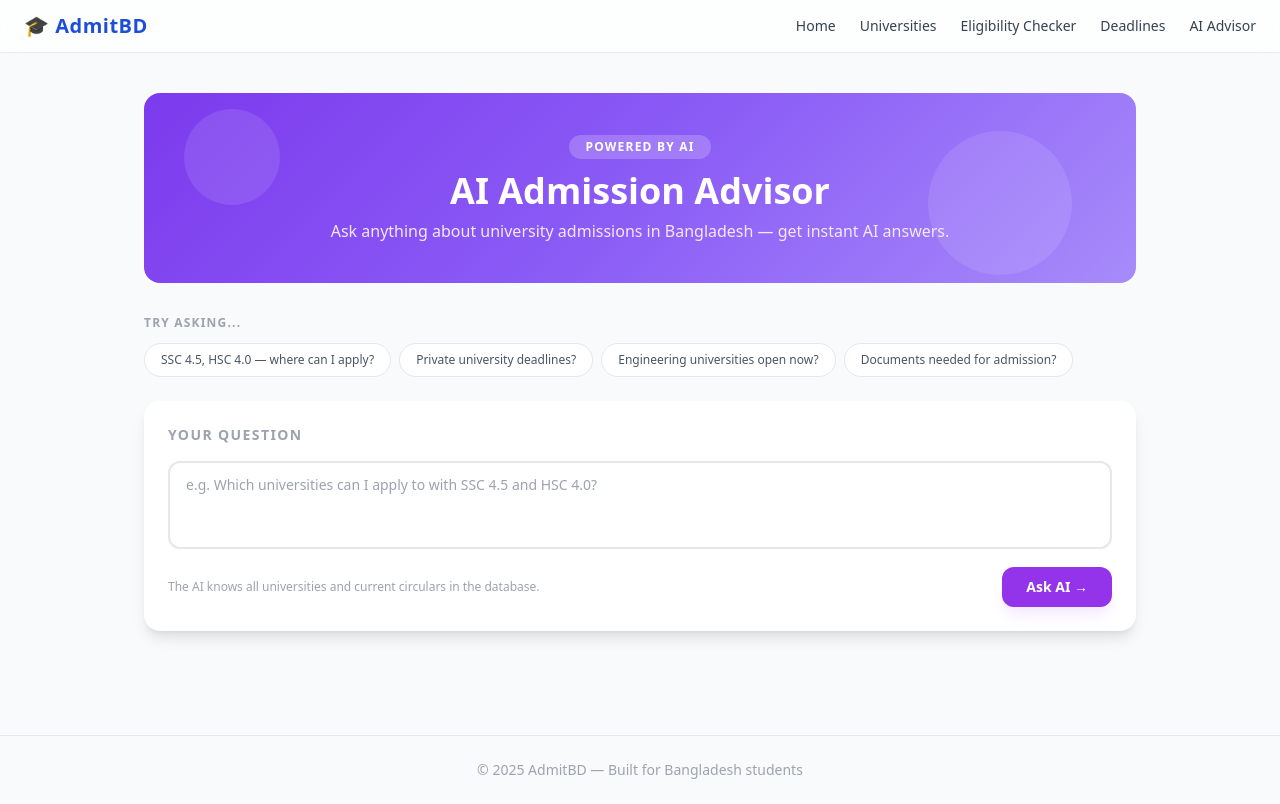
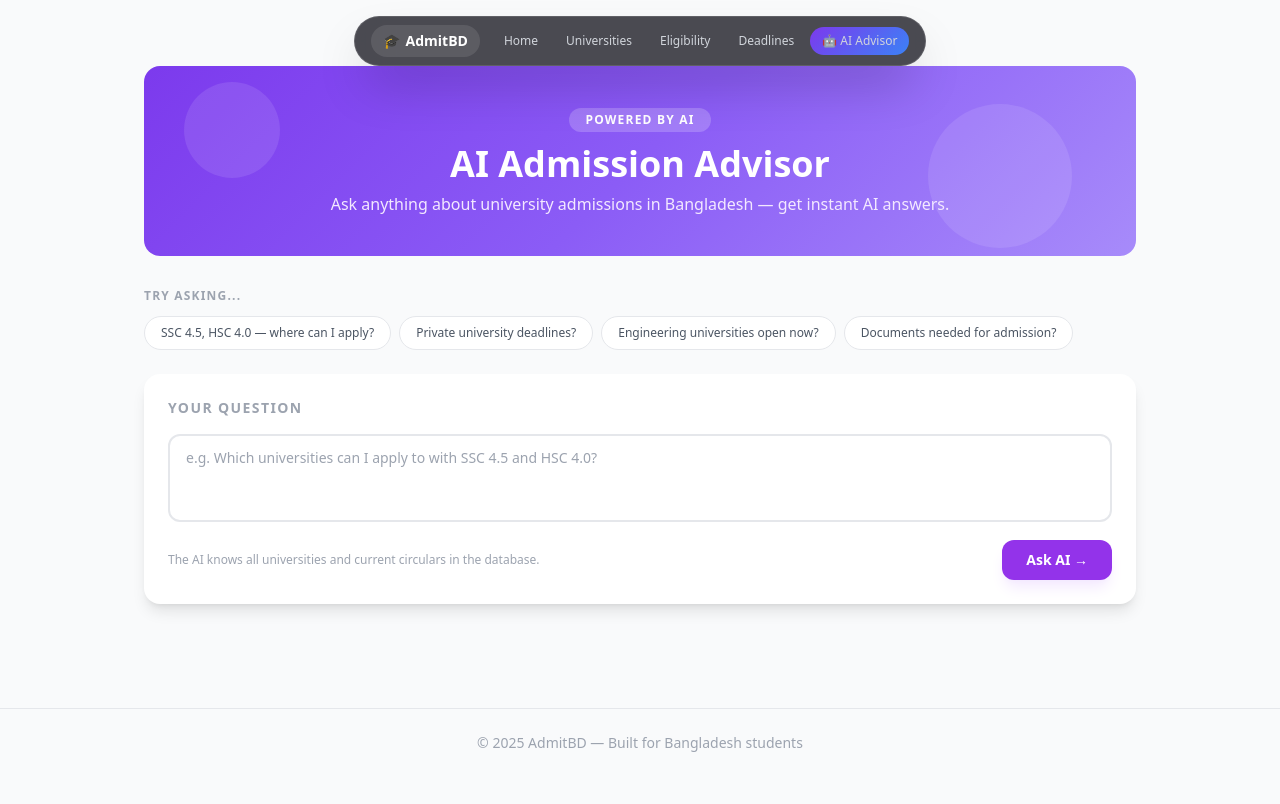
Before and after one commit to rahul-bepari/admitbd, a Flask app: page /advisor in a window 1280 px wide. After the commit the page ends 752 px from the top, so only its background shows below. Run offline with Flask 3, Linux system fonts and the light colour scheme; some libraries are stand-ins or nearby versions.

Commit message:
Futuristic floating pill navbar

```diff
--- a/templates/base.html
+++ b/templates/base.html
@@ -8,21 +8,39 @@
 </head>
 <body class="bg-gray-50 text-gray-800">
 
-    <!-- Glassy Navbar -->
-    <nav class="sticky top-0 z-50 px-6 py-3 flex justify-between items-center"
-        style="background: rgba(255,255,255,0.7); backdrop-filter: blur(16px); -webkit-backdrop-filter: blur(16px); border-bottom: 1px solid rgba(0,0,0,0.08);">
-        <a href="/" class="text-xl font-bold tracking-wide text-blue-700">🎓 AdmitBD</a>
-        <div class="flex gap-6 text-sm font-medium">
-            <a href="/" class="text-gray-700 hover:text-blue-600 transition">Home</a>
-            <a href="/universities" class="text-gray-700 hover:text-blue-600 transition">Universities</a>
-            <a href="/checker" class="text-gray-700 hover:text-blue-600 transition">Eligibility Checker</a>
-            <a href="/deadlines" class="text-gray-700 hover:text-blue-600 transition">Deadlines</a>
-            <a href="/advisor" class="text-gray-700 hover:text-blue-600 transition">AI Advisor</a>
-        </div>
-    </nav>
+    <!-- Floating Pill Navbar -->
+    <div class="sticky top-4 z-50 flex justify-center px-4 mb-4">
+        <nav class="flex items-center gap-1 px-4 py-2 rounded-full shadow-2xl"
+            style="background: rgba(15,15,25,0.75); backdrop-filter: blur(20px); -webkit-backdrop-filter: blur(20px); border: 1px solid rgba(255,255,255,0.12);">
+
+            <!-- Logo -->
+            <a href="/" class="text-white font-bold text-sm px-3 py-1.5 rounded-full mr-2 flex items-center gap-1.5"
+                style="background: rgba(255,255,255,0.1);">
+                🎓 <span>AdmitBD</span>
+            </a>
+
+            <!-- Links -->
+            <a href="/" class="text-gray-300 hover:text-white hover:bg-white hover:bg-opacity-10 text-xs font-medium px-3 py-1.5 rounded-full transition">
+                Home
+            </a>
+            <a href="/universities" class="text-gray-300 hover:text-white hover:bg-white hover:bg-opacity-10 text-xs font-medium px-3 py-1.5 rounded-full transition">
+                Universities
+            </a>
+            <a href="/checker" class="text-gray-300 hover:text-white hover:bg-white hover:bg-opacity-10 text-xs font-medium px-3 py-1.5 rounded-full transition">
+                Eligibility
+            </a>
+            <a href="/deadlines" class="text-gray-300 hover:text-white hover:bg-white hover:bg-opacity-10 text-xs font-medium px-3 py-1.5 rounded-full transition">
+                Deadlines
+            </a>
+            <a href="/advisor" class="text-gray-300 hover:text-white text-xs font-medium px-3 py-1.5 rounded-full transition"
+                style="background: linear-gradient(135deg, #7c3aed, #3b82f6);">
+                🤖 AI Advisor
+            </a>
+        </nav>
+    </div>
 
     <!-- Page Content -->
-    <main class="max-w-5xl mx-auto px-4 py-10">
+    <main class="max-w-5xl mx-auto px-4 pb-10">
         {% block content %}{% endblock %}
     </main>
 
```
